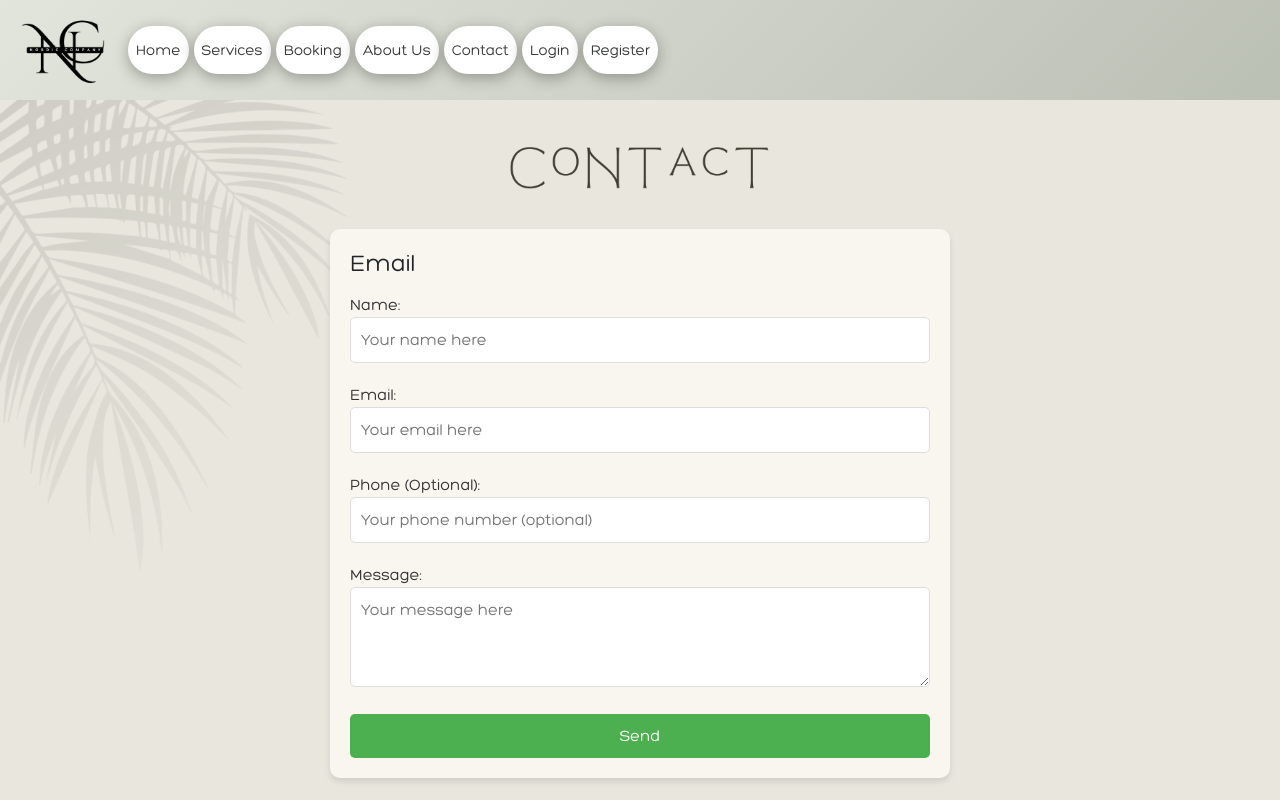
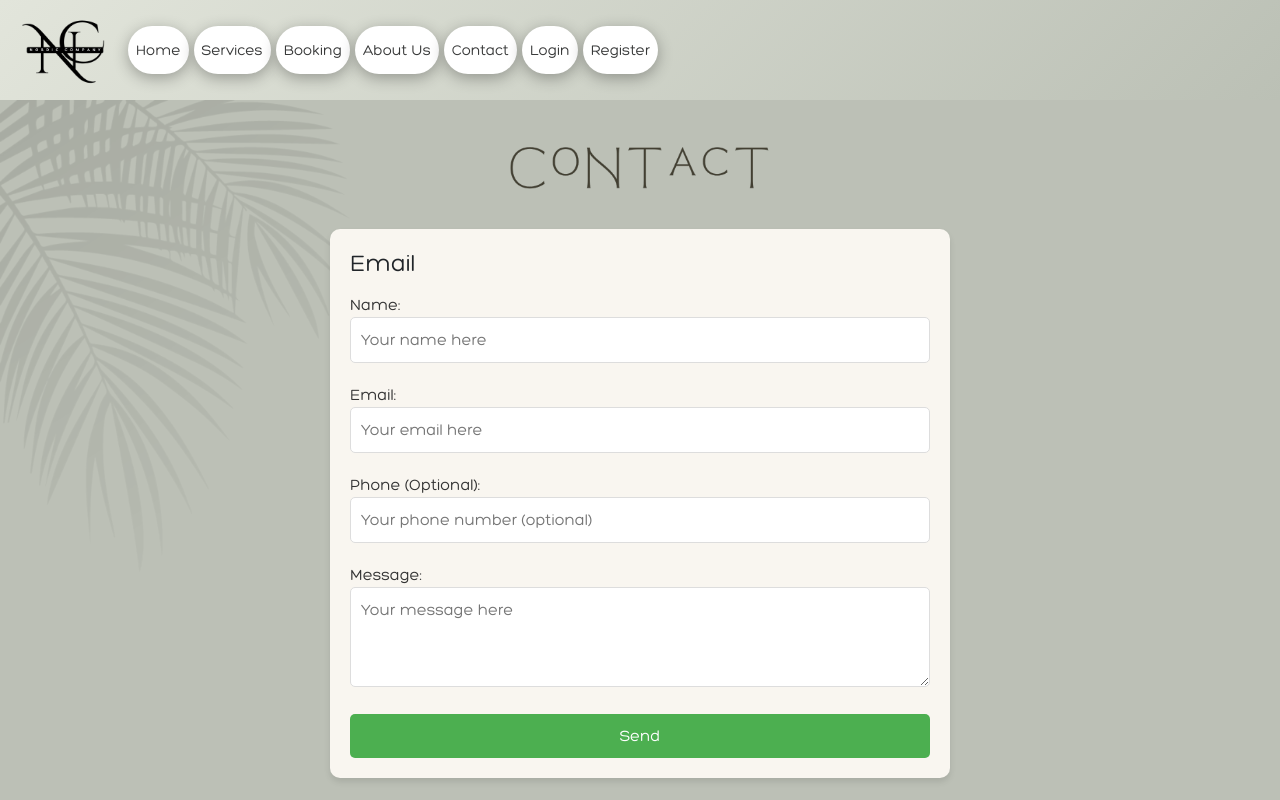
Before and after one commit to SoroushGReza/nordic-company, a React (Create React App) app in the folder frontend/: page /contact in a window 1280 px wide. Shown: the top 800 px of the page. Built offline with nearby package versions, Linux system fonts and the light colour scheme; a web font is replaced by a local one.

Commit message:
Remove the background color to be consistent with rest of the application

```diff
--- a/frontend/src/styles/Contact.module.css
+++ b/frontend/src/styles/Contact.module.css
@@ -1,5 +1,4 @@
 .contactPage {
-  background-color: #e8e6dd;
   padding: 40px 20px;
   min-height: 100vh;
   font-family: Hero-Regular;
```
